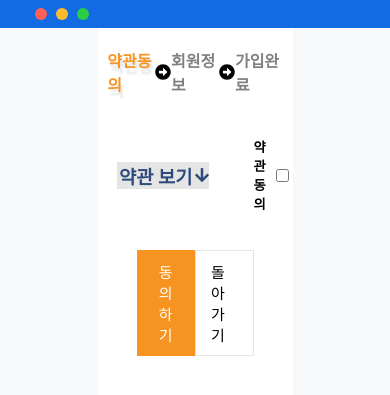
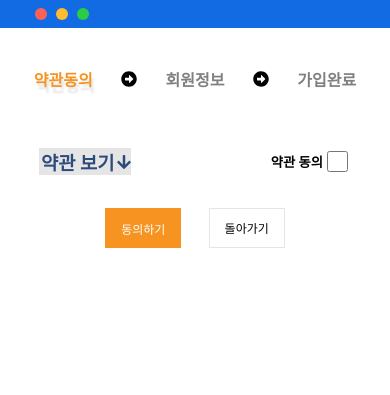
Before and after one commit to mochang2/Univ-Maps, a Django app: page /auth/signup/ in a window 390 px wide. Shown: the top 395 px of the page. Run offline with Django 3.2, Linux system fonts and the light colour scheme; some libraries are stand-ins or nearby versions.

Commit message:
responsive web applied on signup1

```diff
--- a/toyproject/UnivMaps/users/static/users/css/signup.css
+++ b/toyproject/UnivMaps/users/static/users/css/signup.css
@@ -87,10 +87,11 @@ h3{
 .check-agreement{
     display:flex;
     align-items: center;
+    justify-content: flex-end;
     width: 20%;
+    margin-right: 10%;
 }
 .check-box{
-    margin-right: 10%;
     width: 21px;
     height: 21px;
 }
@@ -132,3 +133,27 @@ h3{
 .btn:hover{
     cursor: pointer;
 }
+
+@media screen and (max-width: 940px){
+    .inner-wrapper{
+        width: 460px;
+    }
+
+    .check-agreement{
+        width: 30%;
+    }
+}
+
+@media screen and (max-width: 480px){
+    .inner-wrapper{
+        width: 100%;
+    }
+
+    .btn{
+        font-size: 12px;
+    }
+
+    .check-agreement{
+        width: 35%;
+    }
+}
```
